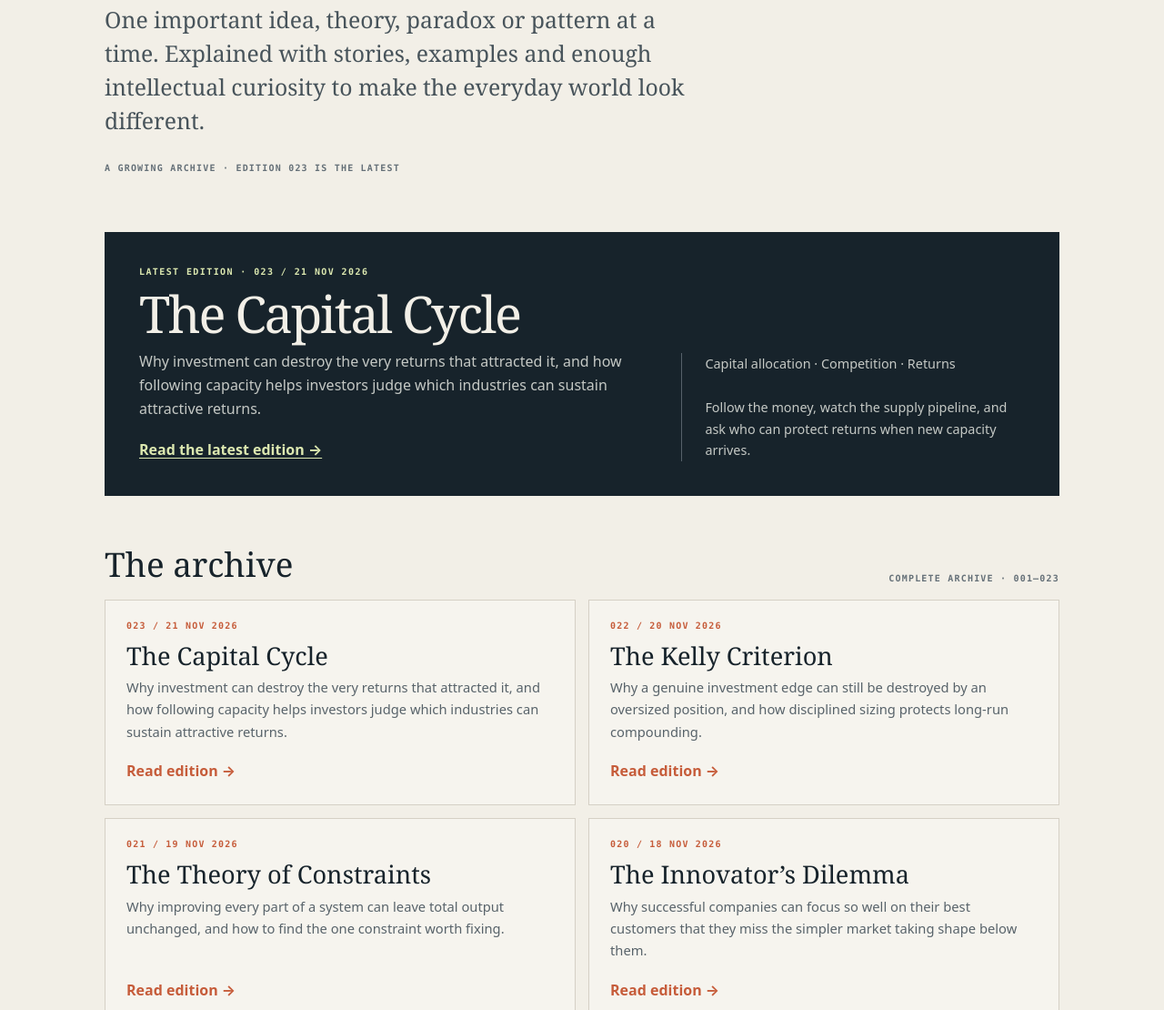
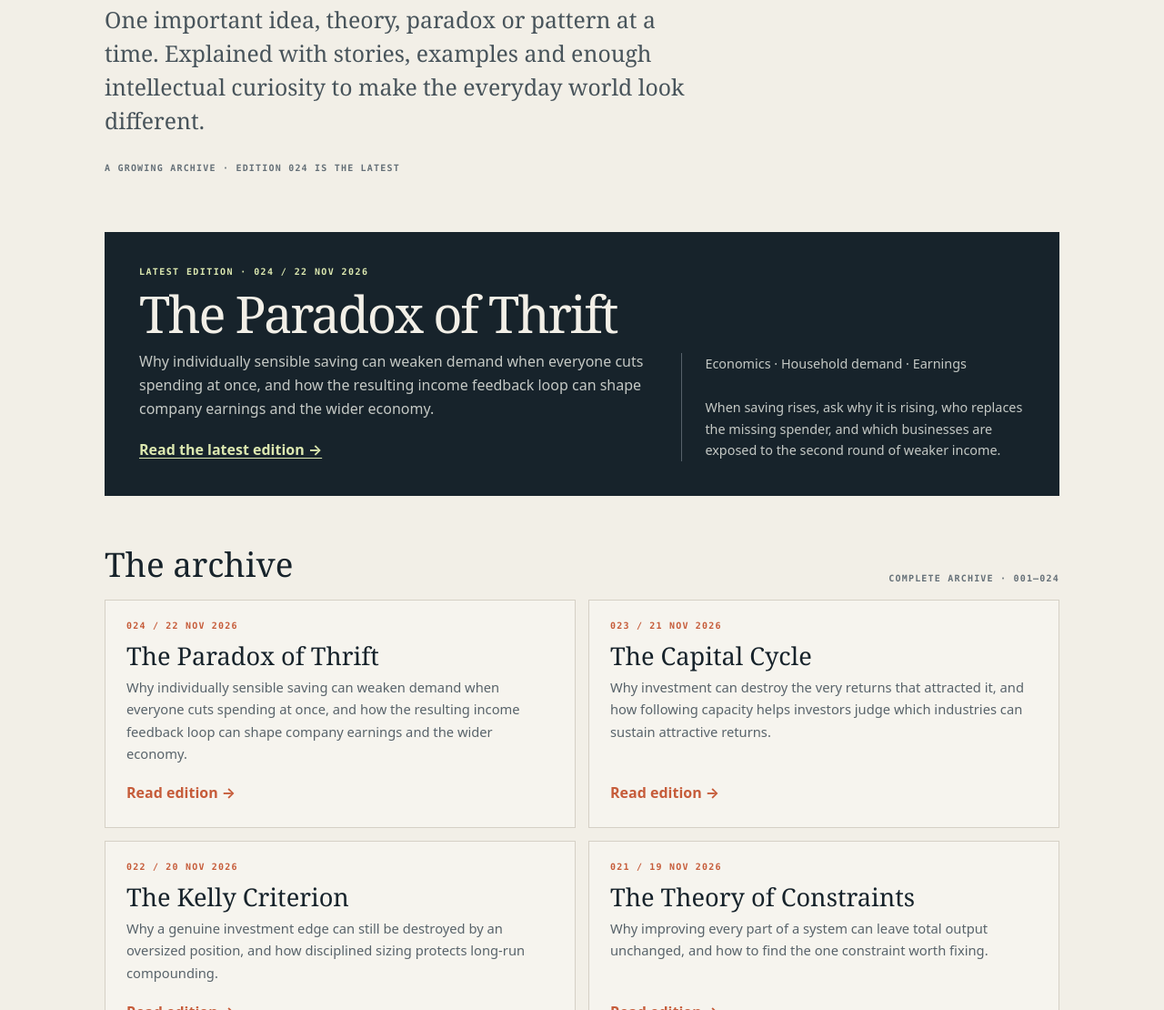
Before and after one commit to happyrabbit29/daily-big-idea, a plain HTML site: page index.html in a window 1280 px wide. Shown: the part 541-1651 px from the top of the page at 91% size. Drawn offline with Linux system fonts and the light colour scheme.

Commit message:
Feature Daily Big Idea 024: The Paradox of Thrift

```diff
--- a/index.html
+++ b/index.html
@@ -45,19 +45,20 @@ footer{border-top:1px solid var(--line);padding:20px 0 32px;color:var(--muted);f
 <div class="kicker">A daily field guide to thinking</div>
 <h1>Ideas that<br>change the angle.</h1>
 <p class="intro">One important idea, theory, paradox or pattern at a time. Explained with stories, examples and enough intellectual curiosity to make the everyday world look different.</p>
-<div class="hero-meta">A growing archive · Edition 023 is the latest</div>
+<div class="hero-meta">A growing archive · Edition 024 is the latest</div>
 </header>
 <section class="latest" aria-labelledby="latest-title">
 <div>
-<div class="tag">Latest edition · 023 / 21 Nov 2026</div>
-<h2 id="latest-title">The Capital Cycle</h2>
-<p>Why investment can destroy the very returns that attracted it, and how following capacity helps investors judge which industries can sustain attractive returns.</p>
-<a href="editions/capital-cycle.html">Read the latest edition →</a>
+<div class="tag">Latest edition · 024 / 22 Nov 2026</div>
+<h2 id="latest-title">The Paradox of Thrift</h2>
+<p>Why individually sensible saving can weaken demand when everyone cuts spending at once, and how the resulting income feedback loop can shape company earnings and the wider economy.</p>
+<a href="editions/paradox-of-thrift.html">Read the latest edition →</a>
 </div>
-<div class="side">Capital allocation · Competition · Returns<br><br>Follow the money, watch the supply pipeline, and ask who can protect returns when new capacity arrives.</div>
+<div class="side">Economics · Household demand · Earnings<br><br>When saving rises, ask why it is rising, who replaces the missing spender, and which businesses are exposed to the second round of weaker income.</div>
 </section>
-<div class="section-head"><h2>The archive</h2><span>Complete archive · 001–023</span></div>
+<div class="section-head"><h2>The archive</h2><span>Complete archive · 001–024</span></div>
 <section class="archive" aria-label="All available editions">
+<article class="card"><div class="number">024 / 22 NOV 2026</div><h3>The Paradox of Thrift</h3><p>Why individually sensible saving can weaken demand when everyone cuts spending at once, and how the resulting income feedback loop can shape company earnings and the wider economy.</p><a href="editions/paradox-of-thrift.html">Read edition →</a></article>
 <article class="card"><div class="number">023 / 21 NOV 2026</div><h3>The Capital Cycle</h3><p>Why investment can destroy the very returns that attracted it, and how following capacity helps investors judge which industries can sustain attractive returns.</p><a href="editions/capital-cycle.html">Read edition →</a></article>
 <article class="card"><div class="number">022 / 20 NOV 2026</div><h3>The Kelly Criterion</h3><p>Why a genuine investment edge can still be destroyed by an oversized position, and how disciplined sizing protects long-run compounding.</p><a href="editions/kelly-criterion.html">Read edition →</a></article>
 
```
